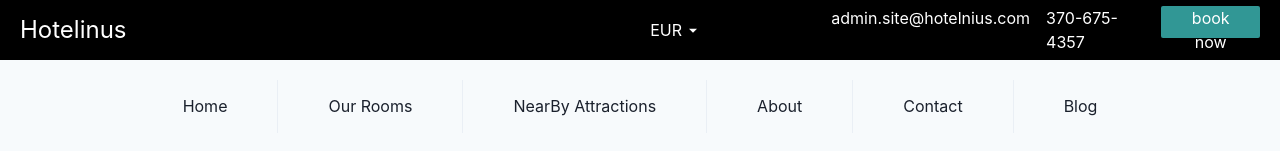
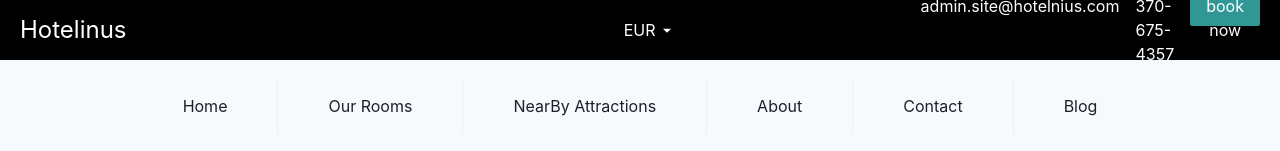
Before and after one commit to taosand1991/booking-next-app, a Next.js app: page / in a window 1280 px wide. Shown: the top 151 px of the page. Built offline with nearby package versions, Linux system fonts and the light colour scheme; no server answers; some icons are missing.

Commit message:
my next app

```diff
--- a/components/header/Navbar.jsx
+++ b/components/header/Navbar.jsx
@@ -44,12 +44,13 @@ function Navbar() {
           </Link>
         </Box>
         {!isMobile && <Spacer />}
+        <Spacer />
         <Box
           onClick={isOpen}
           cursor="pointer"
           alignItems="center"
           display="flex"
-          flexBasis="15%"
+          // flexBasis="25%"
         >
           <Box
             width="30px"
@@ -61,6 +62,7 @@ function Navbar() {
           <Text mr="3px">{currency.value}</Text>
           <RiArrowDownSFill />
         </Box>
+        <Spacer />
         <Box display={isMobile ? "block" : "none"}>
           <CgMenuGridR onClick={openDrawer} size="25px" />
         </Box>
--- a/components/hotel component/HotelDate.jsx
+++ b/components/hotel component/HotelDate.jsx
@@ -39,7 +39,7 @@ function HotelDate() {
   return (
     <Box
       flexBasis="40%"
-      w={isMobile ? "500px" : "400px"}
+      w={isMobile ? "400px" : "400px"}
       h={isMobile ? "100%" : "400px"}
       p="8"
       borderRadius="md"
```
